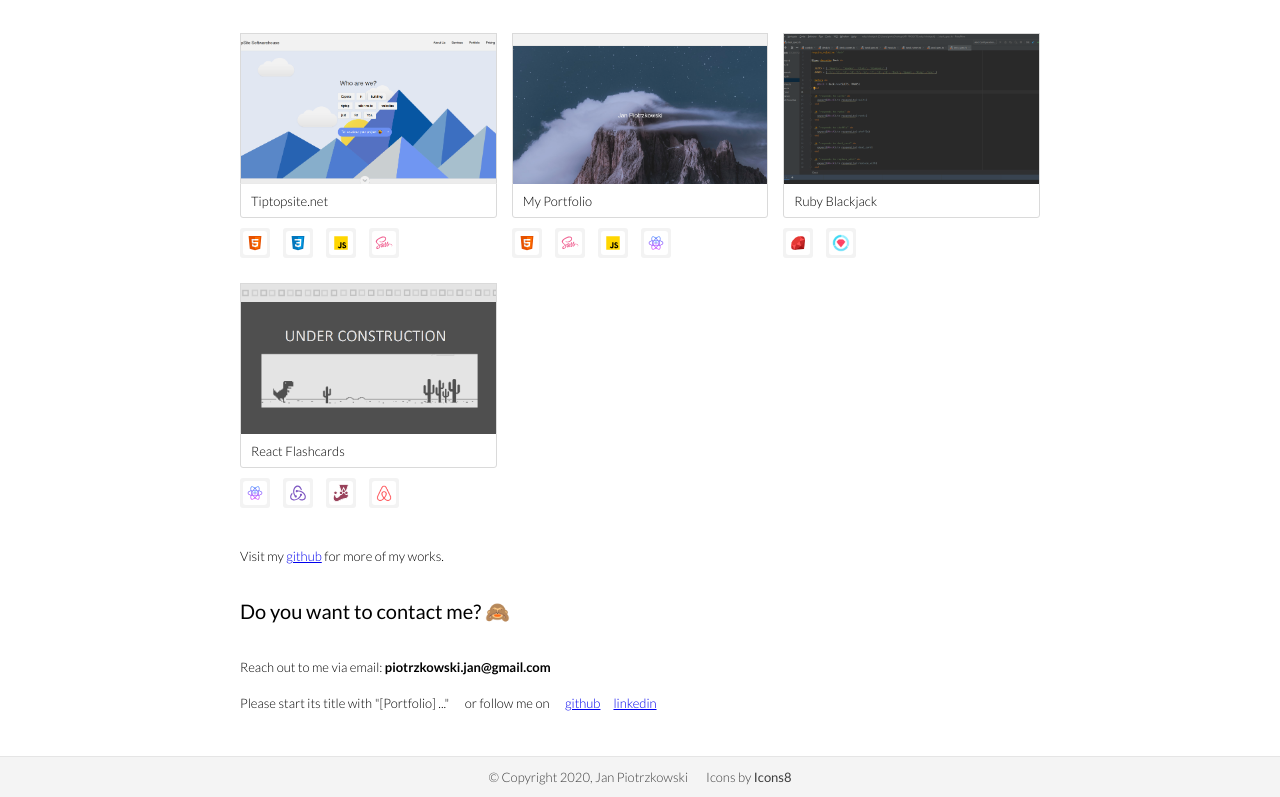
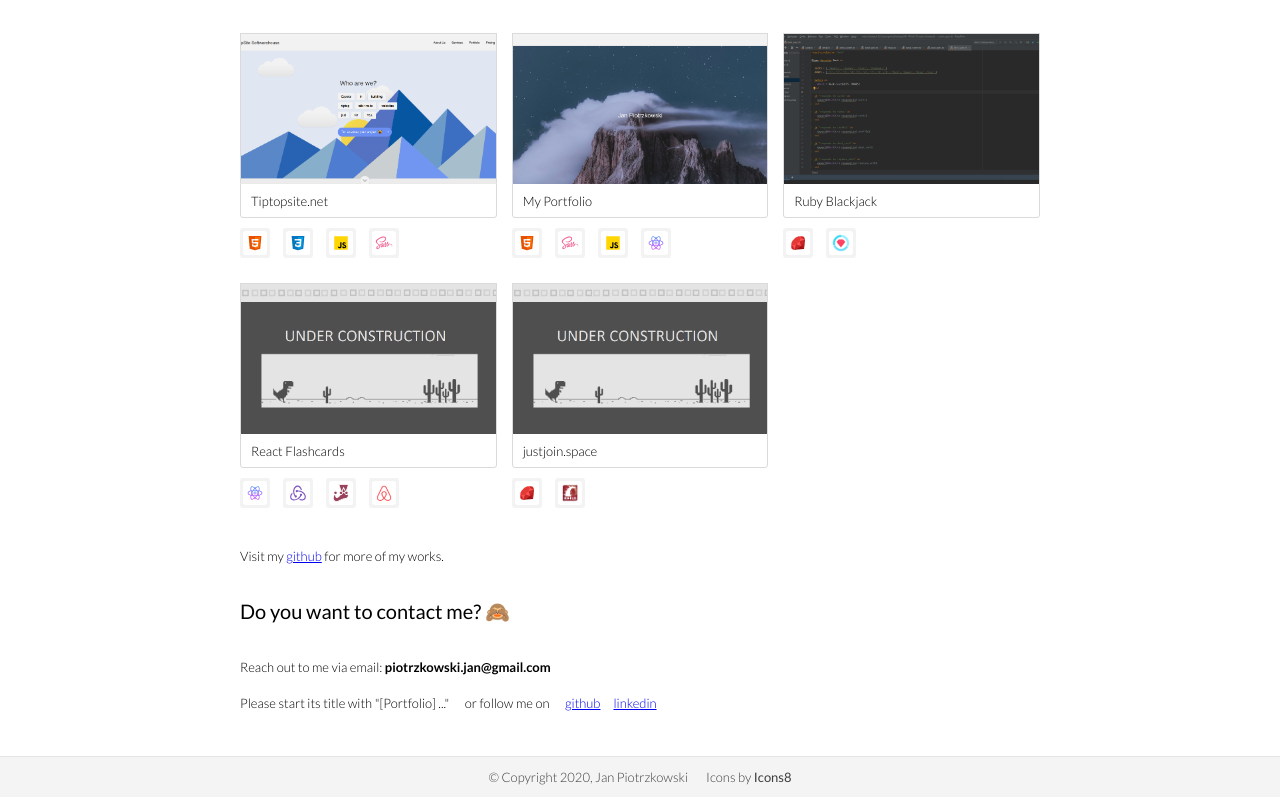
Before and after one commit to babilonczyk/react-portfolio, a React (Create React App) app: page / in a window 1280 px wide. Shown: the part 1204-2001 px from the top of the page. Built offline with nearby package versions, Linux system fonts and the light colour scheme; some icons are missing.

Commit message:
Add project

```diff
--- a/src/App.js
+++ b/src/App.js
@@ -24,7 +24,6 @@ import p_planned from "./static/img/projects/planned.png";
 
 import background_img from "./static/img/img1.jpg";
 
-
 var _createClass = function () { function defineProperties(target, props) { for (var i = 0; i < props.length; i++) { var descriptor = props[i]; descriptor.enumerable = descriptor.enumerable || false; descriptor.configurable = true; if ("value" in descriptor) descriptor.writable = true; Object.defineProperty(target, descriptor.key, descriptor); } } return function (Constructor, protoProps, staticProps) { if (protoProps) defineProperties(Constructor.prototype, protoProps); if (staticProps) defineProperties(Constructor, staticProps); return Constructor; }; }();
 
 function _classCallCheck(instance, Constructor) { if (!(instance instanceof Constructor)) { throw new TypeError("Cannot call a class as a function"); } }
@@ -32,6 +31,7 @@ function _classCallCheck(instance, Constructor) { if (!(instance instanceof Cons
 function _possibleConstructorReturn(self, call) { if (!self) { throw new ReferenceError("this hasn't been initialised - super() hasn't been called"); } return call && (typeof call === "object" || typeof call === "function") ? call : self; }
 
 function _inherits(subClass, superClass) { if (typeof superClass !== "function" && superClass !== null) { throw new TypeError("Super expression must either be null or a function, not " + typeof superClass); } subClass.prototype = Object.create(superClass && superClass.prototype, { constructor: { value: subClass, enumerable: false, writable: true, configurable: true } }); if (superClass) Object.setPrototypeOf ? Object.setPrototypeOf(subClass, superClass) : subClass.__proto__ = superClass; }
+
 
 var StackTech = function (_React$Component) {
     _inherits(StackTech, _React$Component);
@@ -307,7 +307,8 @@ var App = function (_React$Component4) {
                         React.createElement(Project, { links: ["https://tiptopsite.net/", "#"], img: p_tiptop, name: 'Tiptopsite.net', techs: [html, css, js, scss] }),
                         React.createElement(Project, { links: ["https://babilonczyk.github.io/react-portfolio/", "https://github.com/babilonczyk/react-portfolio"], img: p_portfolio, name: 'My Portfolio', techs: [html, scss, js, react] }),
                         React.createElement(Project, { links: ["#", "https://github.com/babilonczyk/ruby-blackjack"], img: p_blackjack, name: 'Ruby Blackjack', techs: [ruby, rspec] }),
-                        React.createElement(Project, { links: ["#", "https://github.com/babilonczyk/react-flashcards"], img: p_planned, name: 'React Flashcards', techs: [react, redux, jest, enzyme] })
+                        React.createElement(Project, { links: ["#", "https://github.com/babilonczyk/react-flashcards"], img: p_planned, name: 'React Flashcards', techs: [react, redux, jest, enzyme] }),
+                        React.createElement(Project, { links: ["https://justjoin.space/", "#"], img: p_planned, name: 'justjoin.space', techs: [ruby, ror] })
                     ),
                     React.createElement(
                         'h3',
--- a/src/app.jsx
+++ b/src/app.jsx
@@ -184,6 +184,8 @@ class App extends React.Component {
                             <Project links={["https://babilonczyk.github.io/react-portfolio/", "https://github.com/babilonczyk/react-portfolio"]} img={p_portfolio} name="My Portfolio" techs={[html, scss, js, react]}/>
                             <Project links={["#", "https://github.com/babilonczyk/ruby-blackjack"]} img={p_blackjack} name="Ruby Blackjack" techs={[ ruby, rspec]}/>
                             <Project links={["#", "https://github.com/babilonczyk/react-flashcards"]} img={p_planned} name="React Flashcards" techs={[react, redux, jest, enzyme]}/>
+                            <Project links={["https://justjoin.space/", "#"]} img={p_planned} name="justjoin.space" techs={[ruby, ror]}/>
+
                         </div>
 
                         <h3>Visit my <a target="_blank" href="https://github.com/babilonczyk">github</a> for more of my works.</h3>
```
Also changed, not shown: 13 other files (tests, documents, lock files or other folders).
